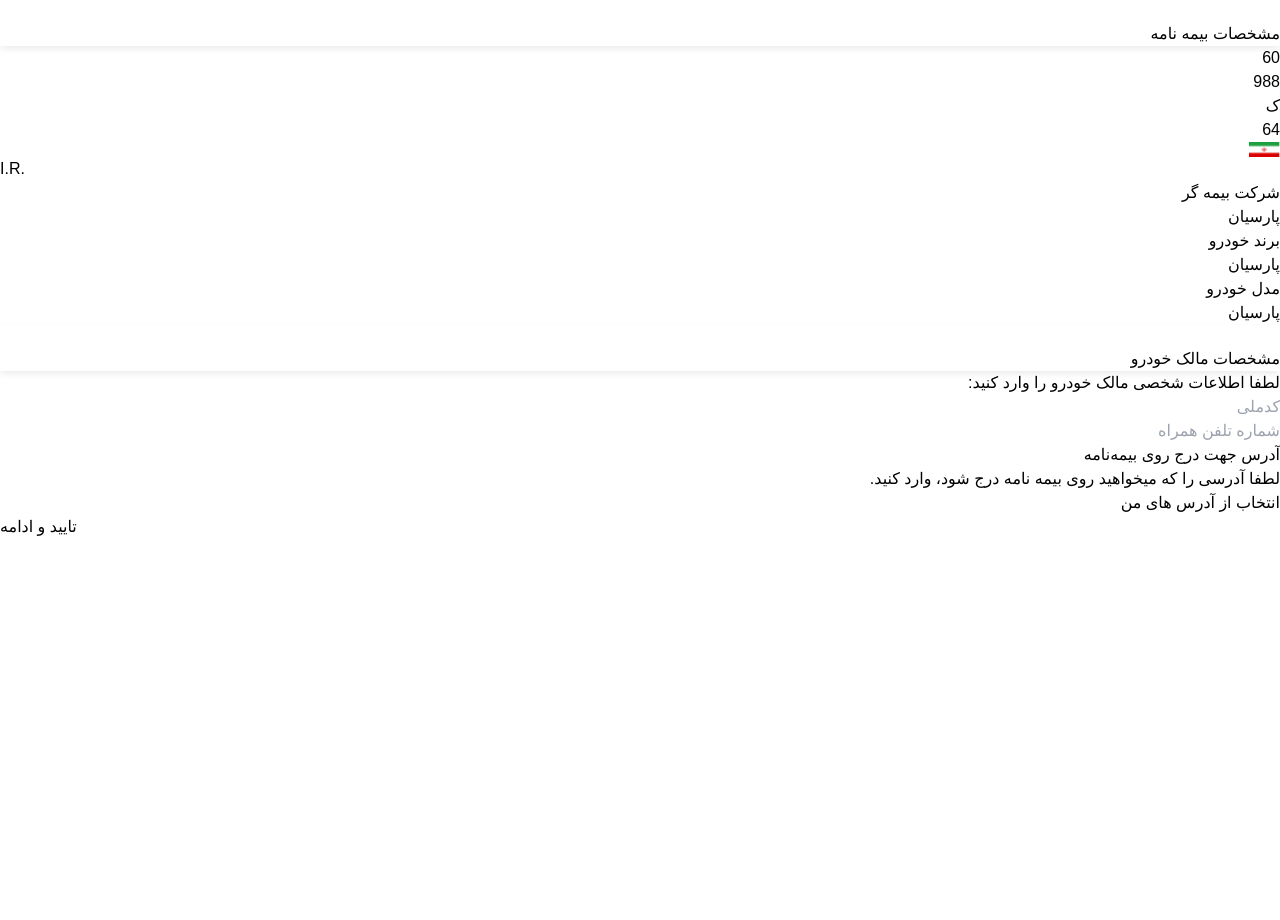
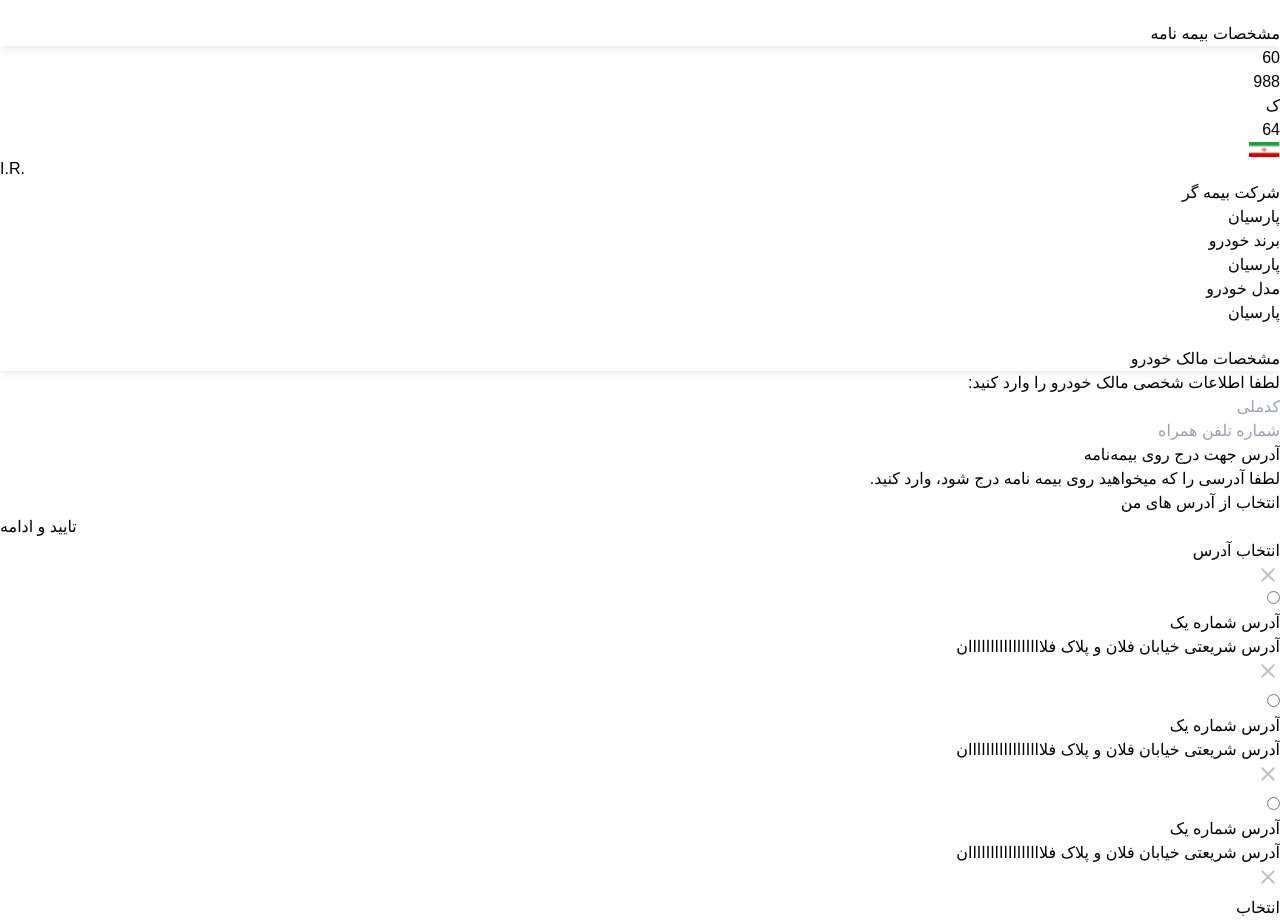
Before and after one commit to amirsadriofficial/Insurance-Policy, a Next.js app: page / in a window 1280 px wide. Both pictures are taken after a click on the button "انتخاب از آدرس های من". Before the commit the page ends 800 px from the top, so only its background shows below. Built offline with nearby package versions, Linux system fonts and the light colour scheme.

Commit message:
[FEAT]: implement address modal

```diff
--- /dev/null
+++ b/src/components/address-modal/index.tsx
@@ -0,0 +1,96 @@
+"use client";
+
+import ReactDOM from "react-dom";
+import CloseIcon from "@/assets/icons/close.svg";
+import { useState } from "react";
+import Button from "../button";
+
+interface IProps {
+  toggleModal: () => void;
+}
+
+const items = [
+  { id: "1", title: "Item 1", description: "Description for item 1" },
+  { id: "2", title: "Item 2", description: "Description for item 2" },
+  { id: "3", title: "Item 3", description: "Description for item 3" },
+];
+
+function ModalAddress({ toggleModal }: IProps) {
+  const [selectedOption, setSelectedOption] = useState<string | null>(null);
+  const handleDelete = (id: string) => {
+    console.log(`Deleted option: ${id}`);
+  };
+
+  return (
+    <>
+      {ReactDOM.createPortal(
+        <>
+          <div
+            className="fixed inset-0 bg-black bg-opacity-70 flex justify-center items-end"
+            onClick={toggleModal}
+          />
+          <div className="bg-white w-full rounded-t-lg z-50 absolute bottom-0">
+            <div className="flex justify-between p-4 border-b border-b-[#E0E0E0]">
+              <p className="font-semibold">انتخاب آدرس</p>
+              <CloseIcon onClick={toggleModal} />
+            </div>
+            <div className="p-4">
+              <div className="flex flex-col space-y-4">
+                {items.map((item) => (
+                  <div
+                    key={item.id}
+                    className="flex items-center justify-between"
+                  >
+                    <div
+                      className="flex items-center gap-3"
+                      onClick={(e) => {
+                        e.stopPropagation();
+                        setSelectedOption(item.id);
+                      }}
+                    >
+                      <input
+                        type="radio"
+                        id={item.id}
+                        name="radioGroup"
+                        value={item.id}
+                        checked={selectedOption === item.id}
+                        onChange={(e) => {
+                          e.stopPropagation();
+                          setSelectedOption(item.id);
+                        }}
+                        className="mb-2"
+                      />
+                      <div>
+                        <label htmlFor={item.id} className="font-semibold">
+                          آدرس شماره یک
+                        </label>
+                        <p className="text-[12px] text-gray-600 mb-2">
+                          آدرس شریعتی خیابان فلان و پلاک فلااااااااااااااااان
+                        </p>
+                      </div>
+                    </div>
+                    <button
+                      onClick={(e) => {
+                        e.stopPropagation();
+                        handleDelete(item.id);
+                      }}
+                      className="[&_path]:fill-[#dd7272]"
+                    >
+                      <CloseIcon />
+                    </button>
+                  </div>
+                ))}
+              </div>
+            </div>
+            <div className="p-[10px]">
+              <Button fullWidth>انتخاب</Button>
+            </div>
+          </div>
+        </>,
+        document.body
+      )}
+    </>
+  );
+}
+
+export default ModalAddress;
--- a/src/components/button/index.tsx
+++ b/src/components/button/index.tsx
@@ -5,6 +5,7 @@
   isLoading?: boolean;
   isDisabled?: boolean;
   isOutlined?: boolean;
+  fullWidth?: boolean;
   onClick?: () => void;
   children: React.ReactNode;
 }
@@ -13,12 +14,14 @@
   isLoading = false,
   isDisabled = false,
   isOutlined = false,
+  fullWidth = false,
   onClick,
   children,
 }) => {
   // DESC: Define base styles
-  const baseStyles =
-    "px-4 py-[12px] rounded-md focus:outline-none border-2 flex justify-center gap-2 min-w-[140px]";
+  const baseStyles = `px-4 py-[12px] rounded-md focus:outline-none border-2 flex justify-center gap-2 min-w-[140px] font-medium ${
+    fullWidth && "w-full"
+  }`;
   // DESC: Helper function to get active styles based on outlined state
   const getActiveStyles = () => {
     if (isOutlined) {
--- a/src/components/registration-address-detail/index.tsx
+++ b/src/components/registration-address-detail/index.tsx
@@ -1,6 +1,9 @@
-import React from "react";
+"use client";
+import React, { useState } from "react";
+import ModalAddress from "../address-modal";
 
 function RegistrationAddressDetail() {
+  const [isOpenModal, setIsOpenModal] = useState(false);
   return (
     <div className="px-[20px]">
       <p className="font-medium">آدرس جهت درج روی بیمه‌نامه</p>
@@ -10,9 +13,13 @@
       <button
         className="bg-[#FFC453] w-full py-[12px] font-semibold"
         type="button"
+        onClick={() => setIsOpenModal(true)}
       >
         انتخاب از آدرس های من
       </button>
+      {isOpenModal && (
+        <ModalAddress toggleModal={() => setIsOpenModal((prev) => !prev)} />
+      )}
     </div>
   );
 }
```
Also changed, not shown: src/assets/icons/close.svg (added), src/components/modal-address/index.tsx (deleted).
